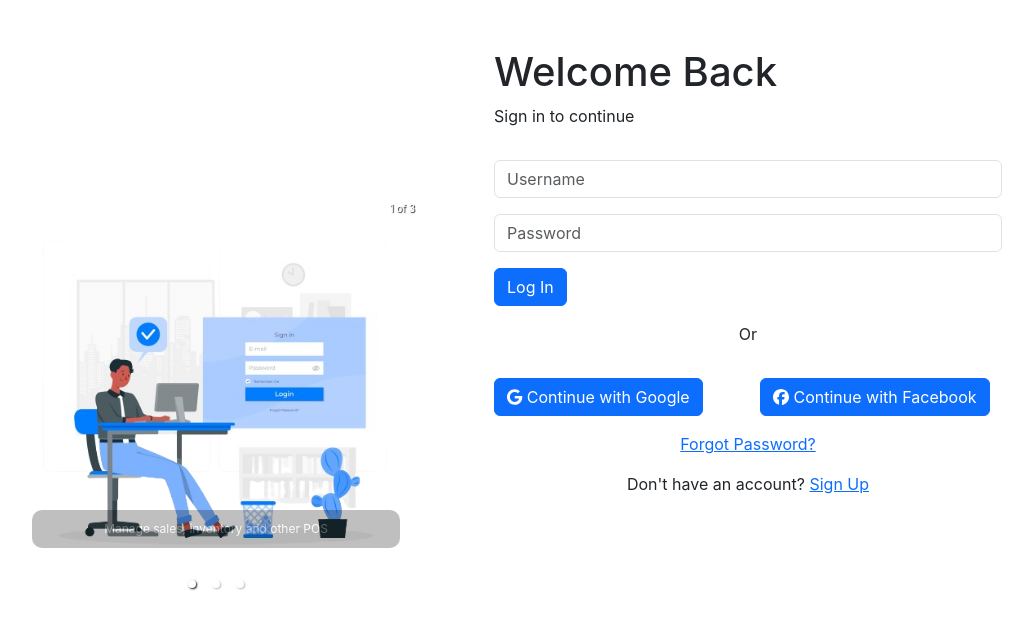
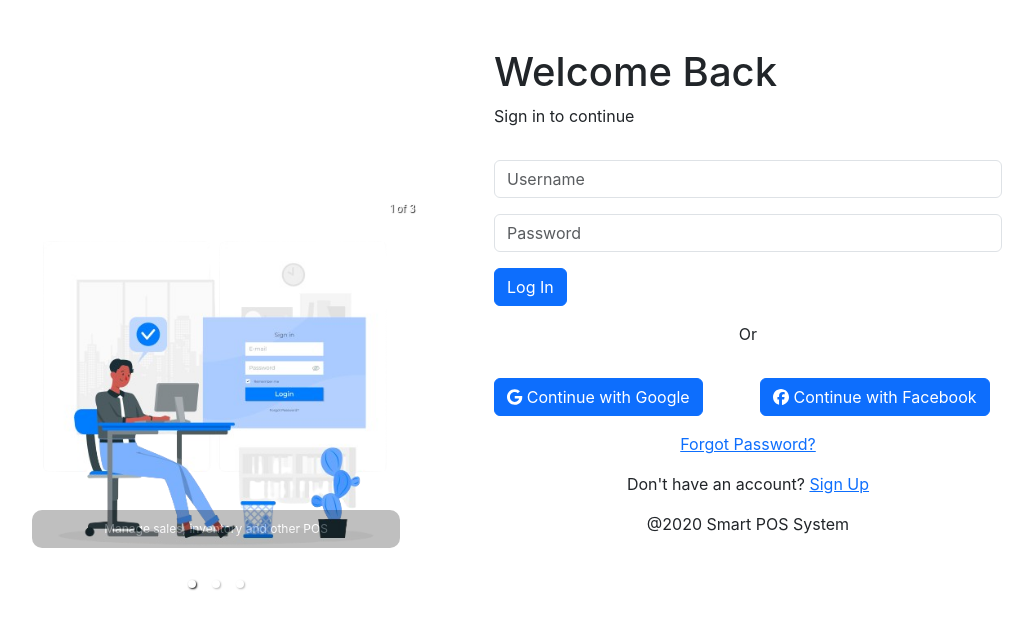
Before and after one commit to Cli4d/Az-Technical-Interview-Assignment, a React (Create React App) app in the folder azgard-interview/: page / in a window 1280 px wide. Shown: the top 628 px of the page, without its empty margins (158-1191 px from the left). Built offline with nearby package versions, Linux system fonts and the light colour scheme; the HTML template or start-up script is replaced by a standard one.

Commit message:
Remove commented code

```diff
--- a/azgard-interview/src/components/Signin.js
+++ b/azgard-interview/src/components/Signin.js
@@ -62,33 +62,9 @@ function SignIn() {
         <p className='text-center'> <a href="#">Forgot Password?</a></p>
       </div>
       <p className='text-center'>Don't have an account? <a href="#">Sign Up</a></p>
+
+      <p className='text-center'>@2020 Smart POS System</p>
     </div>
-
-//     <div className = "container">
-//     <div className = "row justify-content-center">
-//         <form className = "col-md-4 mt-3 pt-3 pb-3">
-//             { "" !== notice &&
-//                 <div className = "alert alert-warning" role = "alert">
-//                     { notice }
-//                 </div>
-//             }
-//             <div className = "form-floating mb-3">
-//                 <input type = "email" className = "form-control" id = "exampleInputEmail1" aria-describedby = "emailHelp" placeholder = "name@example.com" value = { email } onChange = { (e) => setEmail(e.target.value) }></input>
-//                 <label htmlFor = "exampleInputEmail1" className = "form-label">Email address</label>
-//             </div>
-//             <div className = "form-floating mb-3">
-//                 <input type = "password" className = "form-control" id = "exampleInputPassword1" placeholder = "Password" value = { password } onChange = { (e) => setPassword(e.target.value) }></input>
-//                 <label htmlFor = "exampleInputPassword1" className = "form-label">Password</label>
-//             </div>
-//             <div className = "d-grid">
-//                 <button type = "submit" className = "btn btn-primary pt-3 pb-3" onClick = {(e) => handleSubmition(e)}>Submit</button>
-//             </div>
-//             <div className = "mt-3 text-center">
-//                 <span>Need to sign up for an account? </span>
-//             </div>
-//         </form>
-//     </div>
-// </div>
   );
 }
 
```
Also changed, not shown: azgard-interview/src/components/Signup.js (+0 -36 lines).
